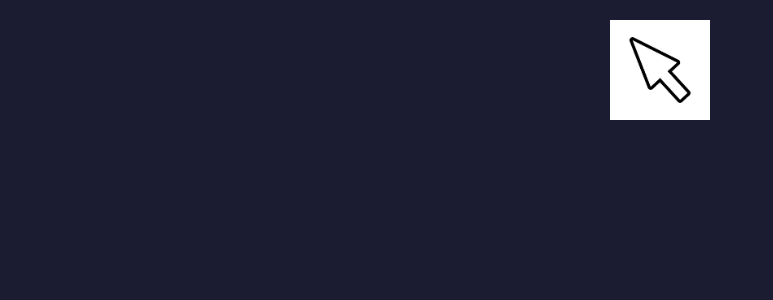
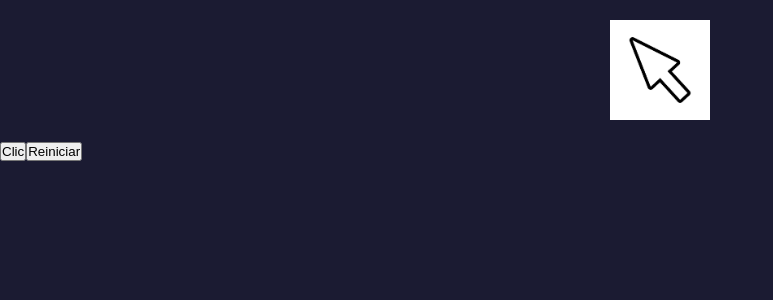
Before and after one commit to JaimeRomeroH/Contador-de-clics, a React (Create React App) app: page / in a window 1280 px wide. Shown: the top 300 px of the page, without its empty margins (0-773 px from the left). Built offline with nearby package versions, Linux system fonts and the light colour scheme.

Commit message:
Se importo el componente Boton

```diff
--- a/src/App.js
+++ b/src/App.js
@@ -1,6 +1,16 @@
 import './App.css';
-import logo from "./imagenes/app-logo.jpg"
+import logo from "./imagenes/app-logo.jpg";
+import Boton from './componentes/Boton';
+
 function App() {
+  const manejarClic = () =>{
+    console.log("Clic");
+  }
+
+  const reiniciarContador = () =>{
+    console.log("Reiniciar");
+  }
+
   return (
     <div className="App">
       <div className="logo-contenedor">
@@ -9,7 +19,16 @@ function App() {
          alt="Logo"/>
       </div>
       <div className="contador-principal">
-
+         <Boton
+           texto="Clic"
+           esBotonDeClic={true}
+           manejarClic={manejarClic}
+         />
+         <Boton
+          texto="Reiniciar"
+          esBotonDeClic={false}
+          manejarClic={reiniciarContador}
+         />
       </div>
 
     </div>
```
